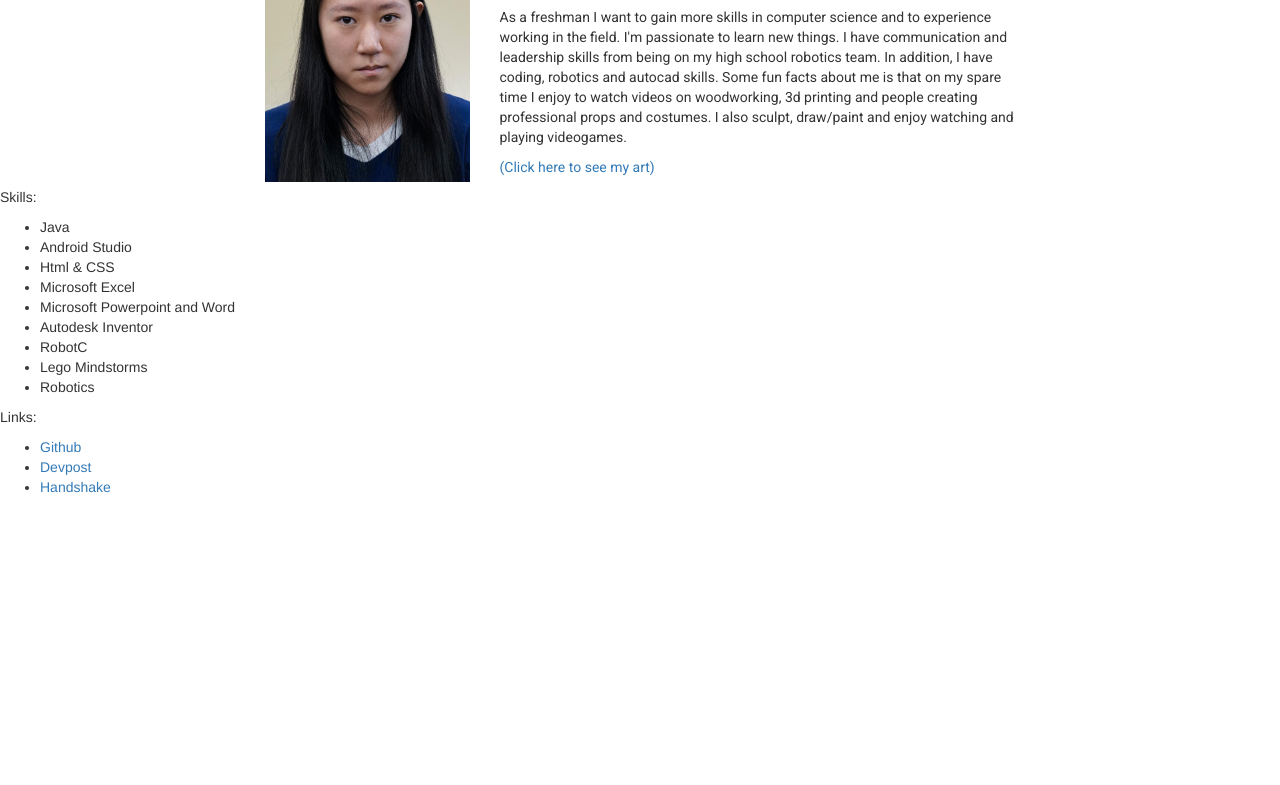
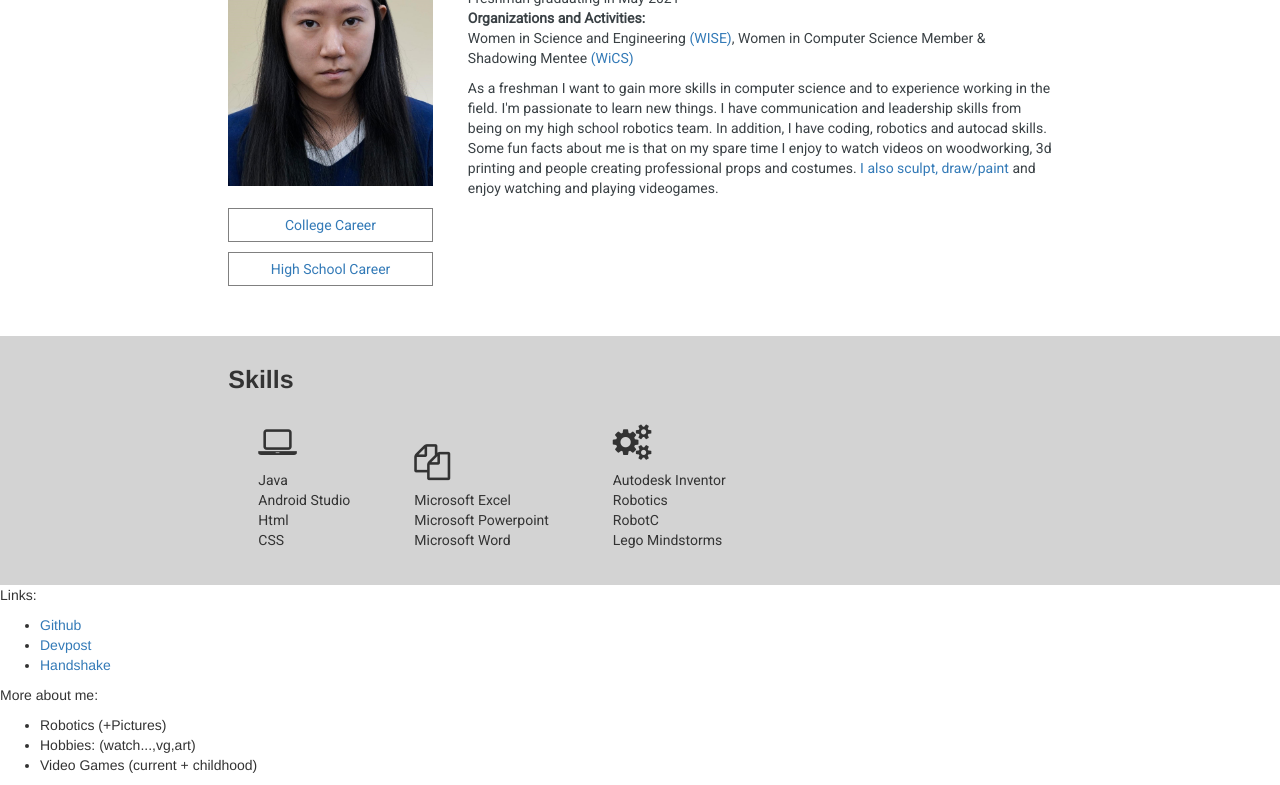
Before and after one commit to Cynthia-Lee/first-website-draft, a plain HTML site: page about.html in a window 1280 px wide. Shown: the part 225-1010 px from the top of the page. Before the commit the page ends 800 px from the top, so only its background shows below. Drawn offline with nearby package versions, Linux system fonts and the light colour scheme.

Commit message:
Updated Home and About Page formatting

```diff
--- a/about.html
+++ b/about.html
@@ -4,6 +4,8 @@
 <title>Cynthia Lee | Computer Science Undergraduate</title>
 		<link rel='icon' href='Logo.jpg' type='image/x-icon'/ >
 		<link href="https://fonts.googleapis.com/css?family=Roboto" rel="stylesheet">
+
+		<link rel="stylesheet" href="https://cdnjs.cloudflare.com/ajax/libs/font-awesome/4.7.0/css/font-awesome.min.css">
 
 		<link rel="stylesheet" type="text/css"
 		href="main.css"/>
@@ -44,45 +46,118 @@
 
 
 		<div class="self">
-			<div class="container">
+			<div class="container-fluid">
 			   <div class="row">
 			   		<div class="col-lg-8 col-lg-offset-2">
 			   			<h1>About me</h1>
 			   			<img src="Self2017.jpg" alt="Photo of Cynthia" width="204.5" height="265.667" align="left">
+			   			<h2>Cynthia Lee</h2>
+
 			   			<p>
-						Cynthia Lee<br>
-						Education: Stony Brook University<br>
-						Pursuing Bachelor in Computer Science<br>
-						Freshman graduating in May 2021
+							<strong>Education:</strong> <br>
+							Stony Brook University, pursuing Bachelor's in Computer Science<br>
+							Freshman graduating in May 2021<br>
+							<strong>Organizations and Activities:</strong> <br>
+							Women in Science and Engineering <a href="http://www.stonybrook.edu/commcms/wise/index.php" target="_blank">(WISE)</a>, Women in Computer Science Member & Shadowing Mentee <a href="http://www3.cs.stonybrook.edu/~wics/" target="_blank">(WiCS)</a><br>
 						</p>
 						<p>
-						As a freshman I want to gain more skills in computer science and to experience working in the field. I'm passionate to learn new things. I have communication and leadership skills from being on my high school robotics team. In addition, I have coding, robotics and autocad skills. Some fun facts about me is that on my spare time I enjoy to watch videos on woodworking, 3d printing and people creating professional props and costumes. I also sculpt, draw/paint and enjoy watching and playing videogames.
+							As a freshman I want to gain more skills in computer science and to experience working in the field. I'm passionate to learn new things. I have communication and leadership skills from being on my high school robotics team. In addition, I have coding, robotics and autocad skills. Some fun facts about me is that on my spare time I enjoy to watch videos on woodworking, 3d printing and people creating professional props and costumes.
+							<a href="art.html">I also sculpt, draw/paint</a> and enjoy watching and playing videogames.
 						</p>
-						<p><a href="art.html">(Click here to see my art)</a></p>
+
+						<!--
+						<p>
+							<button class="btn btn-default btn-square" type="button" data-toggle="collapse" data-target="#collapseExample" aria-expanded="false" aria-controls="collapseExample">
+							    About my High School
+						    </button>
+						</p>
+						<div class="collapse" id="collapseExample">
+							<div class="card card-body">
+								I went to Midwood High School and graduated with a cumulative average of 97. I've spent a lot of time on robotics and was on my school's FTC robotics team for two years. I really enjoyed building and coding robots. You could usually find me in the robotics room working on our FTC robot.<br>
+								<strong>Classes I've enjoyed:</strong> Robotics 1, Advanced Robotics 2, Mechatronics, AutoCAD, AP Computer Science, AP Calculus AB, AP Statistics<br>
+								<strong>Awards:</strong> Dean’s Honor Roll (2017), CET Award in Computer Programming (2017), Arista and Archon society (2017); The Haney Medal (2014) The School Art League<br>
+								FTC New York Qualifiers (2016 – 2017): Winning Alliance Award, Inspire First Place Award, Control Award
+						    </div>
+						</div>
+						-->
+
+						<div id="accordion">
+						  <div class="card">
+						    <div class="card-header" id="headingTwo">
+						      <h5 class="mb-0">
+						        <button class="btn btn-link collapsed" data-toggle="collapse" data-target="#collapseTwo" aria-expanded="false" aria-controls="collapseTwo">
+						          College Career
+						        </button>
+						      </h5>
+						    </div>
+						    <div id="collapseTwo" class="collapse" aria-labelledby="headingTwo" data-parent="#accordion">
+						      <div class="card-body">
+
+						      	My <a href="http://www.stonybrook.edu/sb/bulletin/current/courses/cse/" target="_blank">CS Courses</a> Progress<br>
+						      	<hr>
+						      	Taken:
+						        <ul>
+						        	<li>CSE 114 - Introduction to Object-Oriented Programming</li>
+						        </ul>
+						        Currently taking:
+						        <ul>
+						        	<li>CSE 214 - Data Structures</li>
+						        	<li>CSE 215 - Foundations of Computer Science</li>
+						        </ul>
+						      </div>
+						    </div>
+						  </div>
+						  <div class="card">
+						    <div class="card-header" id="headingThree">
+						      <h5 class="mb-0">
+						        <button class="btn btn-link collapsed" data-toggle="collapse" data-target="#collapseThree" aria-expanded="false" aria-controls="collapseThree">
+						          High School Career
+						        </button>
+						      </h5>
+						    </div>
+						    <div id="collapseThree" class="collapse" aria-labelledby="headingThree" data-parent="#accordion">
+						      <div class="card-body">
+						        I went to Midwood High School and graduated with a cumulative average of 97. I've spent a lot of time on robotics and was on my school's FTC robotics team for two years. I really enjoyed building and coding robots. You could usually find me in the robotics room working on our FTC robot.
+						        <hr>
+						        <p>
+									Classes I've enjoyed:
+									<ul>
+										<li>Robotics: Robotics 1, Advanced Robotics 2, Mechatronics, AutoCAD</li>
+										<li>Math/Science: AP Computer Science, AP Calculus AB, AP Statistics</li>
+									</ul>
+									Awards:
+									<ul>
+										<li>Personal: Dean’s Honor Roll (2017), CET Award in Computer Programming (2017), Arista and Archon society (2017); The Haney Medal (2014) The School Art League</li>
+										<li>Robotics: FTC New York Qualifiers (2016 – 2017) Winning Alliance Award, Inspire First Place Award, Control Award</li>
+									</ul>
+
+								</p>
+
+						      </div>
 						    </div>
 						  </div>
 						</div>
 
 
-<!--				<img src="Self2017.jpg" alt="Photo of Cynthia" width="204.5" height="265.667" align="left">
--->
+					</div>
 
-			<!--
-				<p>
-					Cynthia Lee<br>
-					Education: Stony Brook University<br>
-					Pursuing Bachelor in Computer Science<br>
-					Freshman graduating in May 2021
-				</p>
-				<p>
-					As a freshman I want to gain more skills in computer science and to experience working in the field. I'm passionate to learn new things. I have communication and leadership skills from being on my high school robotics team. In addition, I have coding, robotics and autocad skills. Some fun facts about me is that on my spare time I enjoy to watch videos on woodworking, 3d printing and people creating professional props and costumes. I also sculpt, draw/paint and enjoy watching and playing videogames.
-				</p>
-				<p><a href="art.html">(Click here to see my art)</a></p>
-			-->
+
+
+
+
+
 
 
 			   	</div>
+			</div>
+		</div>
 
+
+
+
+
+		<!--
+		<div class="skills">
 		<p>Skills:</p>
 		<ul>
 			<li>Java</li>
@@ -95,14 +170,67 @@
 			<li>Lego Mindstorms</li>
 			<li>Robotics</li>
 		</ul>
+		</div>
+		-->
+		<div class="container-fluid">
+			<div class="row" id="s">
+				<div class="col-lg-8 col-lg-offset-2">
+					<!-- <div class="c"> -->
+					<h2>Skills</h2>
+					<div id="sk">
+						<ul>
+							<i class="fa fa-laptop" style="font-size:36px;"></i>
+							<li>Java</li>
+							<li>Android Studio</li>
+							<li>Html</li>
+							<li>CSS</li>
+						</ul>
+					</div>
+					<div id="sk">
+						<ul>
+							<i class="fa fa-files-o" style="font-size:36px;"></i>
+							<li>Microsoft Excel</li>
+							<li>Microsoft Powerpoint</li>
+							<li>Microsoft Word</li>
+						</ul>
+					</div>
+					<div id="sk">
+						<ul>
+							<i class="fa fa-cogs" style="font-size:36px;"></i>
+							<li>Autodesk Inventor</li>
+							<li>Robotics</li>
+							<li>RobotC</li>
+							<li>Lego Mindstorms</li>
+						</ul>
+					</div>
+					<!-- </div> -->
+				</div>
+			</div>
+		</div>
 
+
+
+
+
+
+
+		<div class="links">
 			<p>Links:</p>
 			<ul>
 				<li><a href="https://github.com/Cynthia-Lee">Github</a></li>
 				<li><a href="https://devpost.com/Cynthia-Lee">Devpost</a></li>
 				<li><a href="https://stonybrook.joinhandshake.com/users/6797971">Handshake</a></li>
 			</ul>
+		</div>
 
+		<p>
+			More about me:
+			<ul>
+				<li>Robotics (+Pictures)</li>
+				<li>Hobbies: (watch...,vg,art)</li>
+				<li>Video Games (current + childhood)</li>
+			</ul>
+		</p>
 
 
 
--- a/main.css
+++ b/main.css
@@ -28,6 +28,7 @@
 */
 body .self{
 	font-family: 'Roboto', sans-serif;
+	color: #3a4145;
 }
 
 .navbar .navbar-nav {
@@ -52,7 +53,7 @@ body .self{
 
 .mainB {
 	text-align: center;
-	padding: 10px 0px 15px 0px; /*padding: 30px 0px 15px 0px;*/
+	/*padding: 5px 0px 15px 0px; /*padding: 30px 0px 15px 0px;*/
 	color: black;
 	font-family: 'Roboto', sans-serif;
 	font-weight: bold;
@@ -60,16 +61,16 @@ body .self{
 }
 
 .mainB h1 {
-	font-size: 40px;
+	font-size: 42px;
 	font-weight: bold;
 }
 
 .mainB p {
-	font-size: 25px;
+	font-size: 30px;
 }
 
 .logo {
-	margin-top: 30px;
+	margin-top: 45px;
 }
 /*
 .thumbnail{
@@ -84,9 +85,14 @@ body .self{
     height: auto;
     display: block;
 }
-
+/*
+i {
+	color: #ff9900ff;
+}
+*/
 .self img {
-	margin-right: 30px;
+	margin-right: 35px;
+	margin-top: 10px;
 }
 /*
 .self p{
@@ -95,5 +101,83 @@ body .self{
 }
 */
 .self h1 {
+	font-size: 30px;
 	font-weight: bold;
 }
+
+.self h2 {
+	font-size: 20px;
+	margin-top: 16px;
+}
+/*
+.self {
+	padding: 10px;
+}
+*/
+.btn-link, .btn-link:active, .btn-link:focus, .btn-link:hover {
+    border-color: gray !important;
+    width: 14.6em;
+}
+/*
+.btn.btn-square {
+  border-radius: 0;
+}
+*/
+
+/*
+.skills ul{
+	list-style-type: none;
+}
+
+.skills li {
+
+}
+*/
+#s {
+	background-color: lightgrey;
+	margin-top: 40px;
+}
+
+#s h2 {
+	/*text-align: center;*/
+	/*margin-left: 10px;*/
+	font-weight: bold;
+	font-size: 25px;
+	padding: 10px 0px 20px 0px;
+}
+
+#sk {
+	font-family: 'Roboto', sans-serif;
+	/*background-color: gray;*/
+	/* argin:auto;
+    vertical-align:top;*/
+    display:inline-block;
+}
+
+#sk ul {
+    list-style: none;
+    padding: 0px 30px;
+    padding-bottom: 25px;
+}
+/*
+.c {
+    width:800px;
+    background-color:#e0e0e0;
+    text-align:center;
+}
+*/
+#sk i {
+	margin-bottom: 10px;
+}
+
+.links {
+	clear: both;
+}
+/*
+.center {
+    margin: auto;
+    width: 50%;
+    border: 3px solid green;
+    padding: 10px;
+}
+*/
```
Also changed, not shown: art.html (+1 -2 lines). Lines whose indentation alone changed are shown as unchanged.
